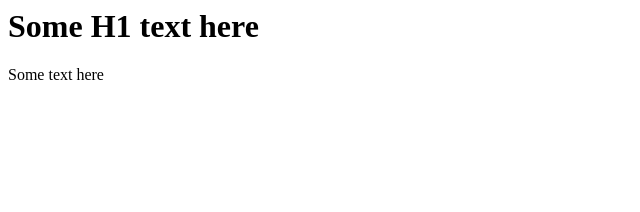
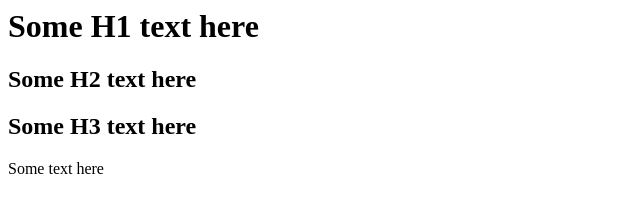
Before and after one commit to Tarun-Tiramdasu/test-repo, a plain HTML site: page index.html in a window 1280 px wide. Shown: the whole page, without its empty margins (0-640 px from the left). Drawn offline with Linux system fonts and the light colour scheme.

Commit message:
Update index.html

```diff
--- a/index.html
+++ b/index.html
@@ -1,2 +1,4 @@
 <h1>Some H1 text here</h1>
+<h2>Some H2 text here</h2>
+<h2>Some H3 text here</h2>
 <p>Some text here</p>
```
